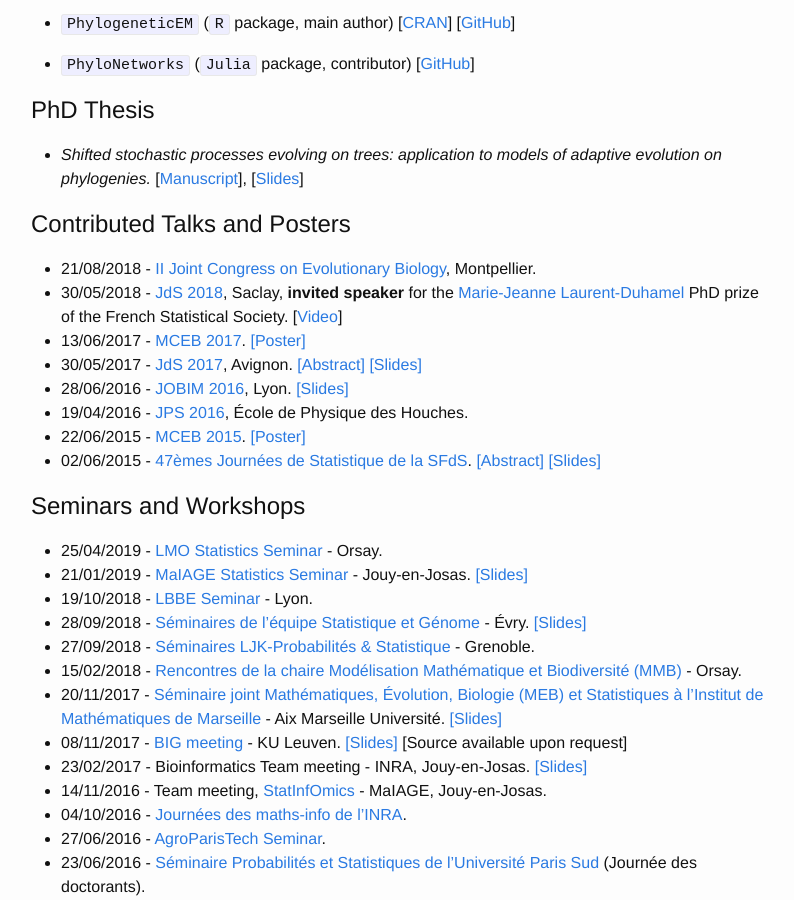
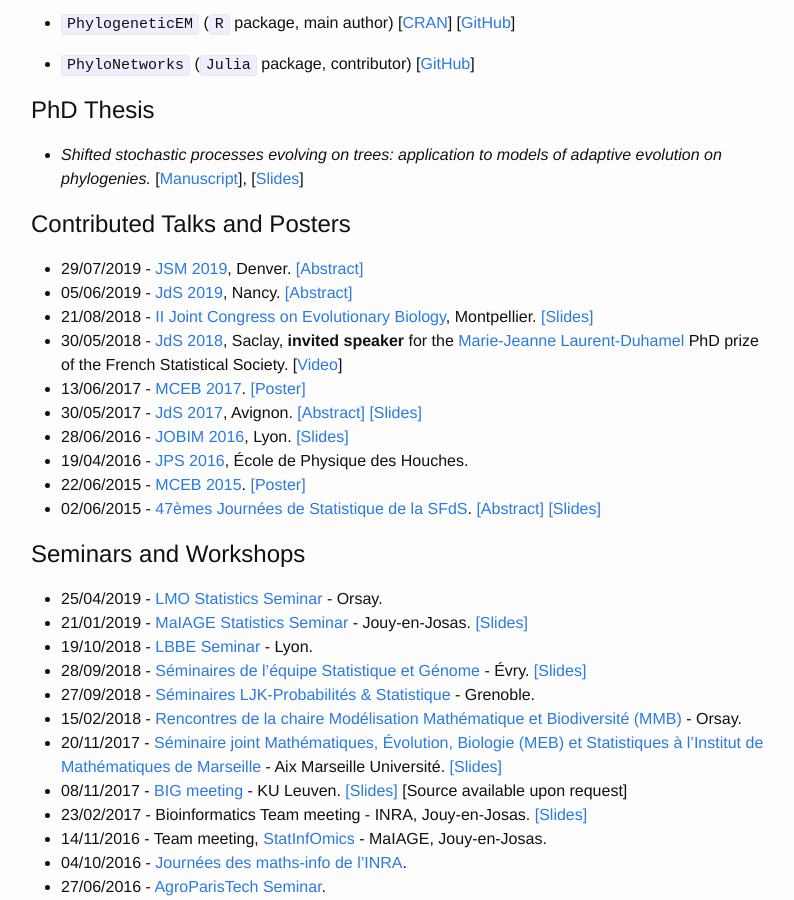
Before and after one commit to pbastide/pbastide.github.io, a Jekyll site: the page built from publi.md, in a window 1280 px wide and 900 px high, scrolled down 690 px. Shown: the whole window, without its empty margins (239-1033 px from the left). Built offline with Jekyll 4.4.1, drawn with Linux system fonts in a browser that asks for light colours.

Commit message:
Update CV and conferences.

```diff
--- a/publi.md
+++ b/publi.md
@@ -29,7 +29,9 @@ A [small summary](https://www.scoop.it/t/life-sci-news-upsaclay?q=bastide) was p
 
 # Contributed Talks and Posters
 
-* 21/08/2018 - [II Joint Congress on Evolutionary Biology](https://www.evolutionmontpellier2018.org/), Montpellier.
+* 29/07/2019 - [JSM 2019](https://ww2.amstat.org/meetings/jsm/2019/index.cfm), Denver. [[Abstract]](https://ww2.amstat.org/meetings/jsm/2019/onlineprogram/AbstractDetails.cfm?abstractid=304526)
+* 05/06/2019 - [JdS 2019](http://jds2019.sfds.asso.fr), Nancy. [[Abstract]](https://toltex.imag.fr/users/RCqls/Workshop/jds2019/resumesLongs/subm25.pdf)
+* 21/08/2018 - [II Joint Congress on Evolutionary Biology](https://www.evolutionmontpellier2018.org/), Montpellier. [[Slides]](https://programme.europa-organisation.com/slides/programme_jointCongressEvolBiology-2018/webconf/639_21082018_0950_antigone1_Paul_Bastide_425/index.html)
 * 30/05/2018 - [JdS 2018](http://jds2018.sfds.asso.fr), Saclay, **invited speaker** for the [Marie-Jeanne Laurent-Duhamel](https://www.sfds.asso.fr/fr/prix_et_bourses/544-le_prix_marie_jeanne_laurent_duhamel/) PhD prize of the French Statistical Society. [[Video](https://www.youtube.com/watch?v=5SSkt2m9pwg&feature=youtu.be&t=1h33m27s)]
 * 13/06/2017 - [MCEB 2017](http://www.lirmm.fr/mceb2017/). [[Poster]]({{site.baseurl}}/docs/201706_poster_MCEB.pdf)
 * 30/05/2017 - [JdS 2017](http://jds2017.sfds.asso.fr), Avignon. [[Abstract]]({{site.baseurl}}/docs/02_jds_2017.pdf) [[Slides]]({{site.baseurl}}/docs/20170530_jds.pdf)
```
Also changed, not shown: CV.md (+1 -1 lines), 2 other files.
